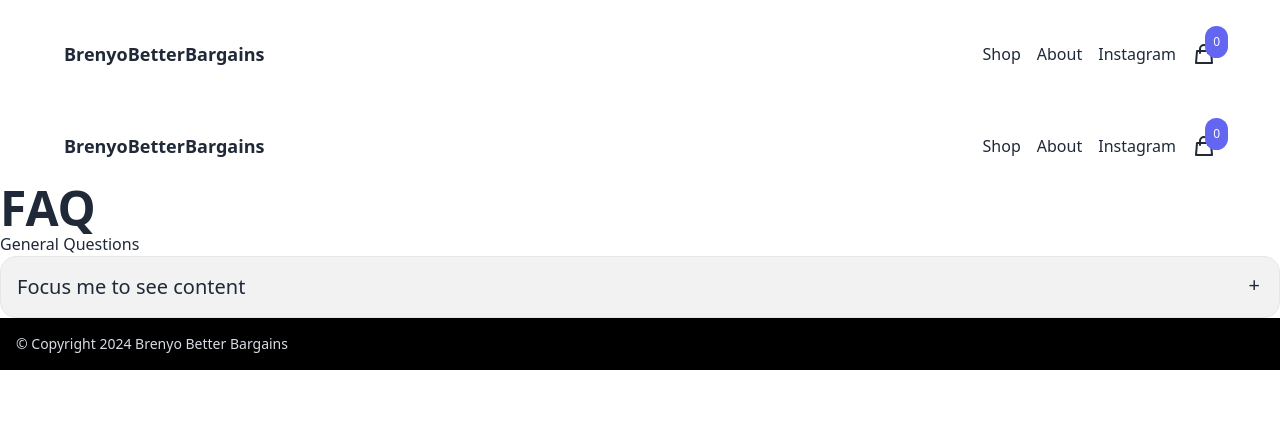
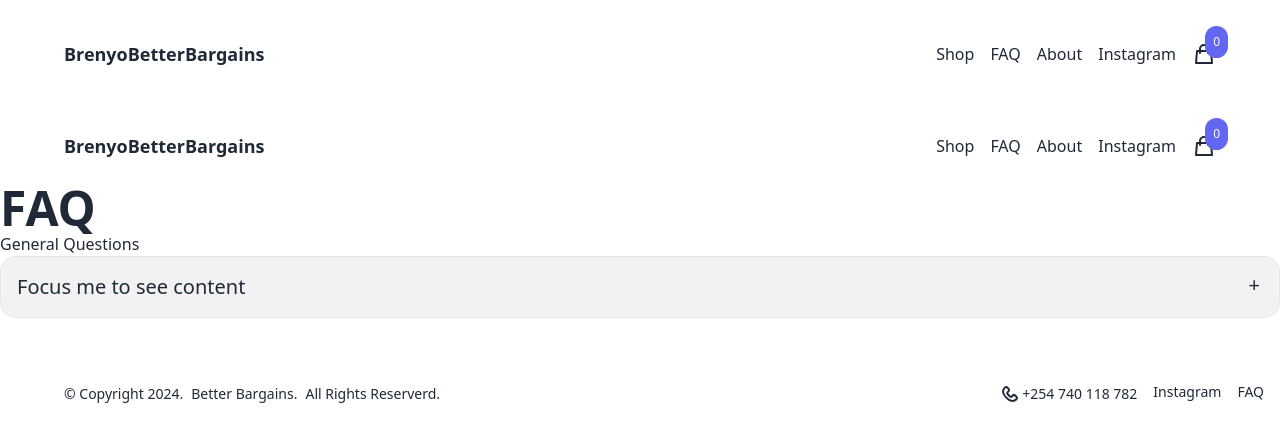
Before and after one commit to Noahwekesa/better-bargains, a Django app: page /faq/ in a window 1280 px wide. Shown: the top 445 px of the page. Run offline with Django 5.2, Linux system fonts and the light colour scheme; some libraries are stand-ins or nearby versions.

Commit message:
adding more features

```diff
--- a/src/templates/footer.html
+++ b/src/templates/footer.html
@@ -1,11 +1,35 @@
-<footer class="footer items-center bg-black p-4 text-neutral-content">
-  <aside class="items-center grid-flow-col">
-    <p>
-      © Copyright {% now 'Y' %}
-      <a class="hover:underline">Brenyo Better Bargains</a>
-    </p>
+<footer class="footer items-center bg-white p-4 m-6">
+  <aside class="items-center grid-flow-col mx-6">
+    <p>© Copyright {% now 'Y' %}.</p>
+    <a class="hover:underline">Better Bargains.</a>
+    <p>All Rights Reserverd.</p>
   </aside>
-  <nav
-    class="grid-flow-col gap-4 md:place-self-center md:justify-self-end"
-  ></nav>
+  <nav class="grid-flow-col gap-4 md:place-self-center md:justify-self-end m-6">
+    <div class="flex flex-row items-center">
+      <svg
+        class="w-6 h-6 text-gray-800"
+        aria-hidden="true"
+        xmlns="http://www.w3.org/2000/svg"
+        fill="none"
+        viewBox="0 0 24 24"
+      >
+        <path
+          stroke="currentColor"
+          stroke-linecap="round"
+          stroke-linejoin="round"
+          stroke-width="2"
+          d="m18.4 14.8-1.2-1.3a1.7 1.7 0 0 0-2.4 0l-.7.7a1.7 1.7 0 0 1-2.4 0l-1.9-1.9a1.7 1.7 0 0 1 0-2.4l.7-.6a1.7 1.7 0 0 0 0-2.5L9.2 5.6a1.6 1.6 0 0 0-2.4 0c-3.2 3.2-1.7 6.9 1.5 10 3.2 3.3 7 4.8 10.1 1.6a1.6 1.6 0 0 0 0-2.4Z"
+        />
+      </svg>
+      <a href="tel:+254740118782" class="hover:underline">+254 740 118 782</a>
+    </div>
+
+    <a
+      class="hover:underline"
+      href="https://www.instagram.com/brenyo_better_bargains/"
+      target="_blank"
+      >Instagram</a
+    >
+    <a href="" class="hover:underline"> FAQ </a>
+  </nav>
 </footer>
--- a/src/templates/navbar.html
+++ b/src/templates/navbar.html
@@ -12,6 +12,7 @@
     <div class="menu-right flex items-center space-x-4">
       <ul class="flex items-center space-x-4">
         <li><a class="hover:underline" href="{% url 'shop' %}">Shop</a></li>
+        <li><a class="hover:underline" href="#">FAQ</a></li>
         <li><a class="hover:underline" href="#">About</a></li>
         <li>
           <a
```
